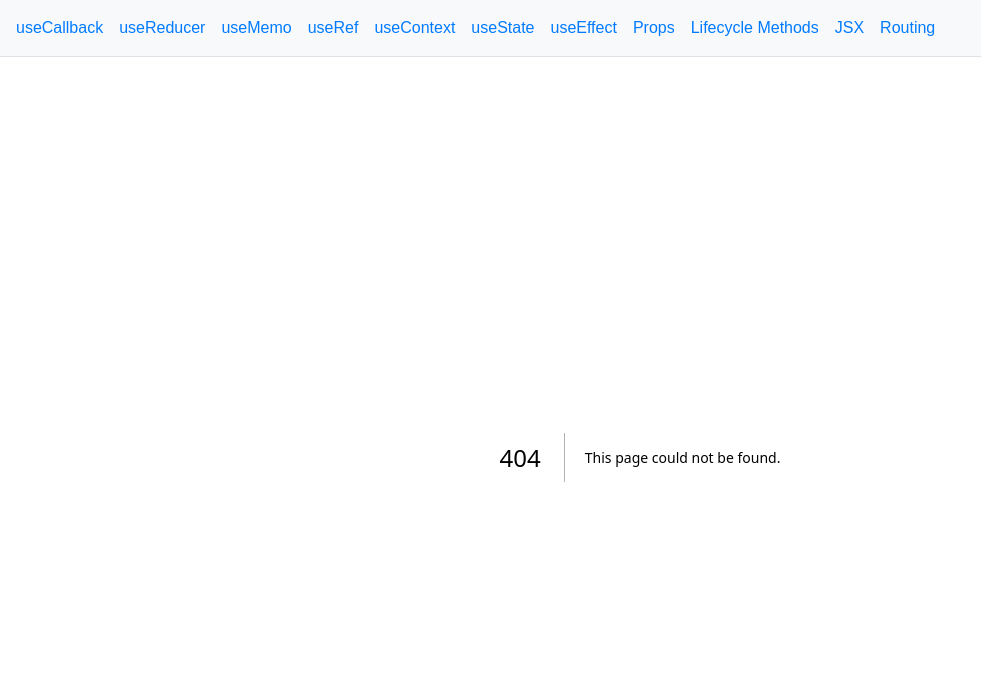
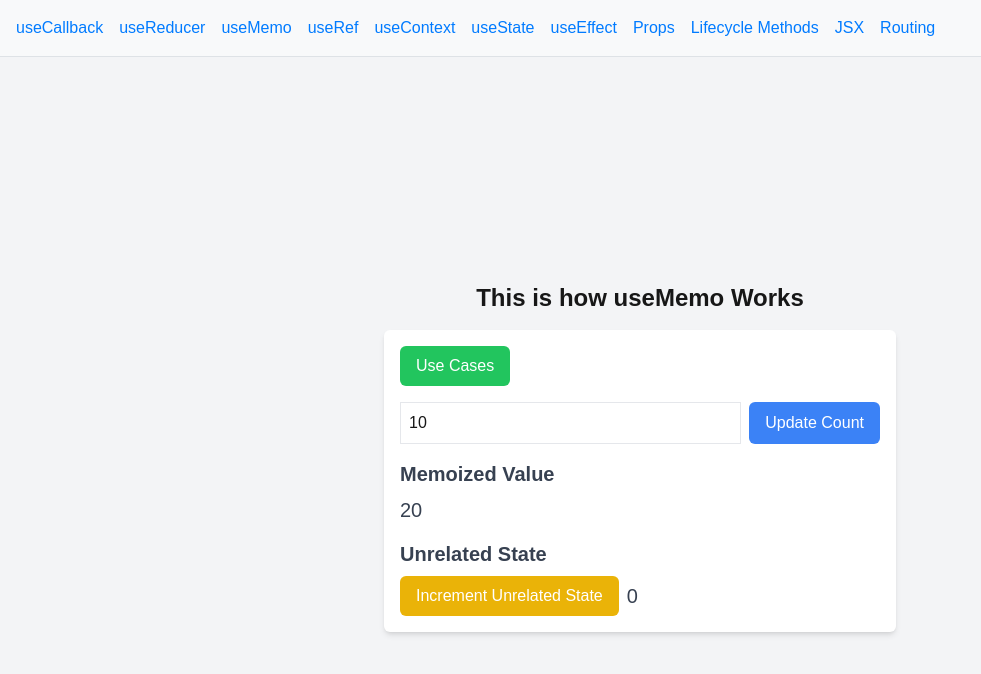
Before and after one commit to stevenjunio/react-core-concepts, a Next.js app: page /usememo in a window 1280 px wide. Before the commit this address had no page. Shown: the top 674 px of the page, without its empty margins (0-981 px from the left). Built offline with nearby package versions, Linux system fonts and the light colour scheme.

Commit message:
Update layout links and add useMemo demonstration page

```diff
--- a/app/layout.tsx
+++ b/app/layout.tsx
@@ -57,7 +57,7 @@ export default function RootLayout({
             </li>
             <li>
               <Link
-                href="/reducer"
+                href="/usereducer"
                 style={{ textDecoration: "none", color: "#007bff" }}
               >
                 useReducer
@@ -65,7 +65,7 @@ export default function RootLayout({
             </li>
             <li>
               <Link
-                href="/memo"
+                href="/usememo"
                 style={{ textDecoration: "none", color: "#007bff" }}
               >
                 useMemo
@@ -73,7 +73,7 @@ export default function RootLayout({
             </li>
             <li>
               <Link
-                href="/ref"
+                href="/useref"
                 style={{ textDecoration: "none", color: "#007bff" }}
               >
                 useRef
@@ -81,7 +81,7 @@ export default function RootLayout({
             </li>
             <li>
               <Link
-                href="/context"
+                href="/usecontext"
                 style={{ textDecoration: "none", color: "#007bff" }}
               >
                 useContext
@@ -89,7 +89,7 @@ export default function RootLayout({
             </li>
             <li>
               <Link
-                href="/state"
+                href="/usestate"
                 style={{ textDecoration: "none", color: "#007bff" }}
               >
                 useState
@@ -97,7 +97,7 @@ export default function RootLayout({
             </li>
             <li>
               <Link
-                href="/effect"
+                href="/useeffect"
                 style={{ textDecoration: "none", color: "#007bff" }}
               >
                 useEffect
@@ -105,7 +105,7 @@ export default function RootLayout({
             </li>
             <li>
               <Link
-                href="/props"
+                href="/useprops"
                 style={{ textDecoration: "none", color: "#007bff" }}
               >
                 Props
--- /dev/null
+++ b/app/usememo/page.tsx
@@ -0,0 +1,111 @@
+"use client";
+import { useMemo, useRef, useState } from "react";
+
+// Metadata
+/**
+ * @fileoverview This file demonstrates the use of the useMemo hook in React.
+ * @description The page showcases how useMemo can be used to optimize performance by memoizing expensive calculations.
+ * @date 2023-10-10
+ */
+
+// Main Page Component
+export default function useMemoPage() {
+  const [count, setCount] = useState(10);
+  const [isModalOpen, setIsModalOpen] = useState(false);
+  const [isCalculating, setIsCalculating] = useState(false);
+  const [unrelatedState, setUnrelatedState] = useState(0);
+
+  const inputCalcRef = useRef<HTMLInputElement>(null);
+
+  // Expensive calculation function
+  const expensiveCalculation = (num: number) => {
+    console.log("Running expensive calculation...");
+    setIsCalculating(true);
+    setTimeout(() => {
+      for (let i = 0; i < 1000000000; i++) {} // Simulate a heavy computation
+      setIsCalculating(false);
+    }, 1000);
+    return num * 2;
+  };
+
+  // Memoized value
+  const memoizedValue = useMemo(() => expensiveCalculation(count), [count]);
+
+  return (
+    <div className="flex flex-col items-center justify-center h-[100vh] bg-gray-100">
+      <h1 className="text-2xl font-bold mb-4">This is how useMemo Works</h1>
+      <div className="p-4 bg-white shadow-md rounded-md w-3/4 max-w-lg">
+        <button
+          type="button"
+          className="bg-green-500 text-white px-4 py-2 rounded-md mb-4"
+          onClick={() => setIsModalOpen(true)}
+        >
+          Use Cases
+        </button>
+        {isModalOpen && (
+          <div className="fixed inset-0 bg-black bg-opacity-50 flex justify-center items-center">
+            <div className="bg-white p-4 rounded-md shadow-md max-w-lg mx-auto">
+              <h2 className="text-xl font-semibold mb-4">
+                Real-world use cases of useMemo
+              </h2>
+              <ul className="list-disc list-inside">
+                <li>Optimizing performance for expensive calculations.</li>
+                <li>Memoizing values that depend on complex computations.</li>
+                <li>Preventing unnecessary re-renders of child components.</li>
+                <li>Improving performance in large lists or tables.</li>
+              </ul>
+              <button
+                type="button"
+                className="bg-red-500 text-white px-4 py-2 rounded-md mt-4"
+                onClick={() => setIsModalOpen(false)}
+              >
+                Close
+              </button>
+            </div>
+          </div>
+        )}
+        <div className="flex mb-4">
+          <input
+            title="Update count"
+            type="number"
+            className="border p-2 flex-grow mr-2"
+            defaultValue={10}
+            ref={inputCalcRef}
+          />
+          <button
+            type="button"
+            className="bg-blue-500 text-white px-4 py-2 rounded-md"
+            onClick={() => setCount(Number(inputCalcRef.current?.value))}
+          >
+            Update Count
+          </button>
+        </div>
+
+        <div className="text-gray-700 flex flex-col gap-2 mt-4">
+          <h2 className="text-xl font-semibold">Memoized Value</h2>
+          <div className="flex items-center gap-2">
+            {isCalculating ? (
+              <span className="text-xl">Calculating...</span>
+            ) : (
+              <span className="text-xl">{memoizedValue}</span>
+            )}
+          </div>
+        </div>
+
+        <div className="text-gray-700 flex flex-col gap-2 mt-4">
+          <h2 className="text-xl font-semibold">Unrelated State</h2>
+          <div className="flex items-center gap-2">
+            <button
+              type="button"
+              className="bg-yellow-500 text-white px-4 py-2 rounded-md"
+              onClick={() => setUnrelatedState(unrelatedState + 1)}
+            >
+              Increment Unrelated State
+            </button>
+            <span className="text-xl">{unrelatedState}</span>
+          </div>
+        </div>
+      </div>
+    </div>
+  );
+}
```
